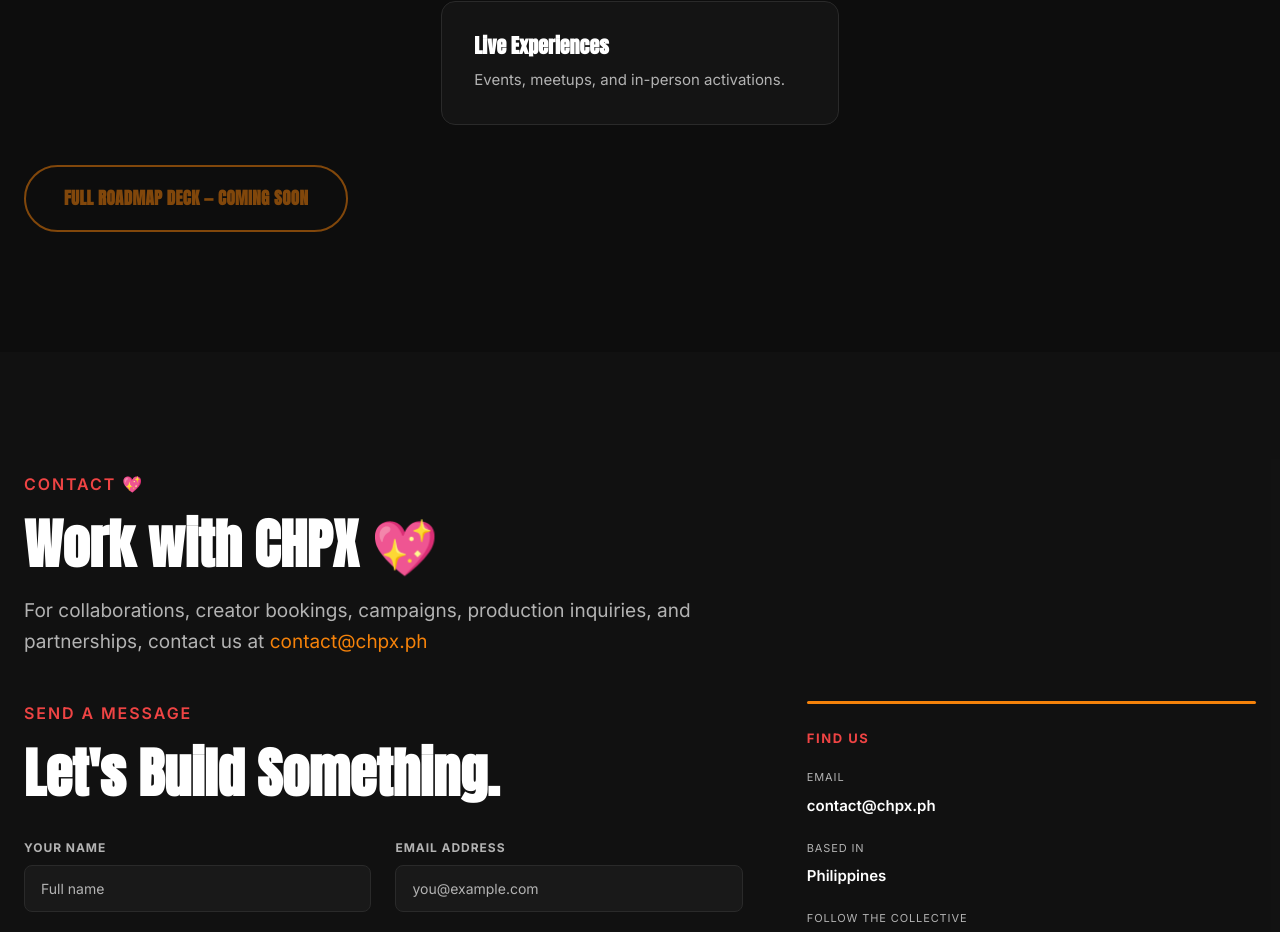
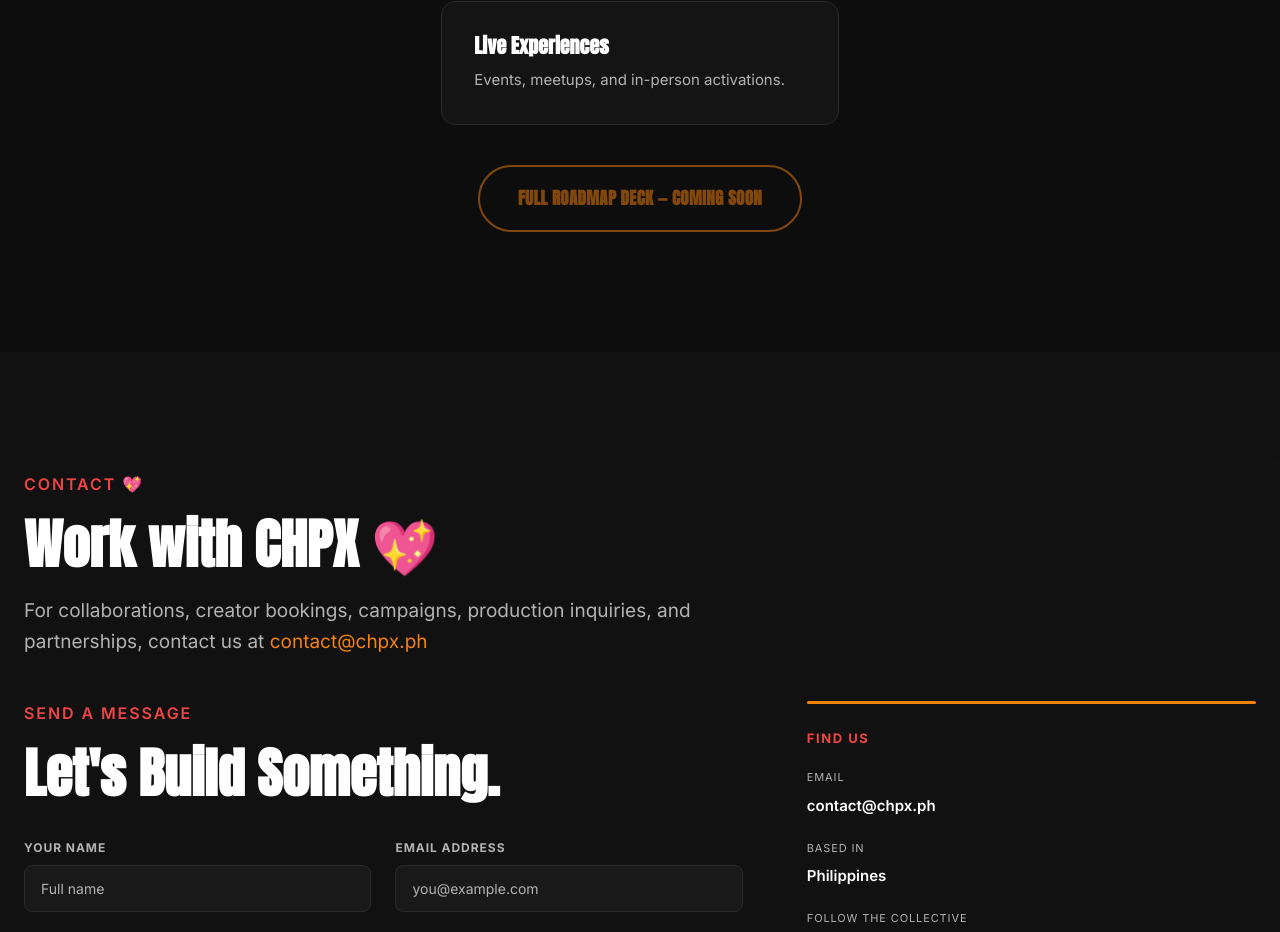
Before and after one commit to Jisi04/chpx-website, a React (Vite) app in the folder web/: page / in a window 1280 px wide. Shown: the part 5219-6151 px from the top of the page. Built offline with nearby package versions, Linux system fonts and the light colour scheme.

Commit message:
Center the Full Roadmap Deck coming-soon button

```diff
--- a/web/src/styles.css
+++ b/web/src/styles.css
@@ -651,7 +651,7 @@
 
 .roadmap-grid .card { flex: 0 1 calc(33.333% - 13.34px); }
 
-.roadmap-cta { margin-top: 8px; }
+.roadmap-cta { margin-top: 8px; text-align: center; }
 
 /* Stands in for a real disabled <button> since this isn't a form control —
    just a visual "not clickable yet" state on the Coming Soon label. */
```
